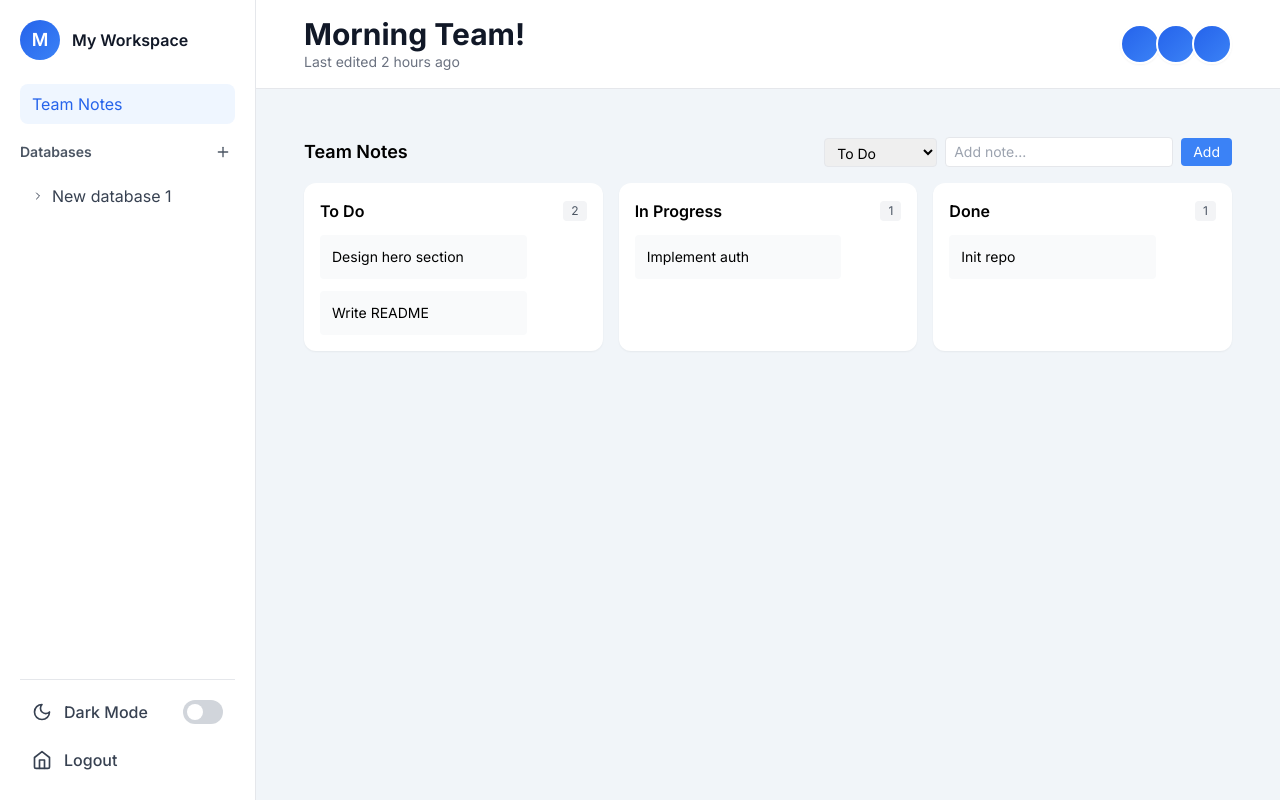
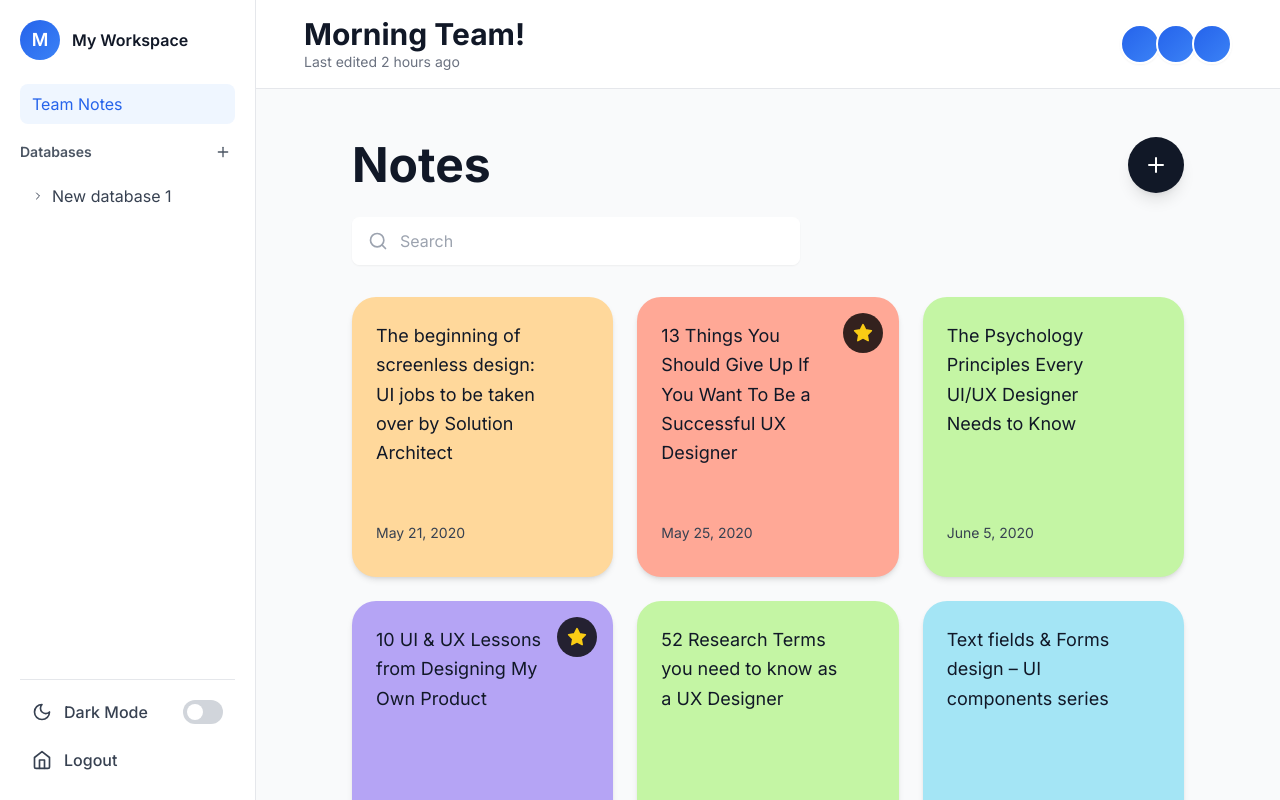
Before and after one commit to rzikydn/Mirov, a React (Vite) app: page /dashboard in a window 1280 px wide. Built offline with nearby package versions, Linux system fonts and the light colour scheme; a web font is replaced by a local one.

Commit message:
revisi fitur team notes

```diff
--- a/src/components/dashboards/TeamNotes.tsx
+++ b/src/components/dashboards/TeamNotes.tsx
@@ -2,239 +2,320 @@
 
 import React, { useState } from 'react';
 import { motion } from 'framer-motion';
-import { Edit3, Trash2 } from 'lucide-react';
+import { Edit3, Trash2, Star, Plus, Search } from 'lucide-react';
 import { Note } from '../../types/database';
 
 interface TeamNotesProps {
   darkMode: boolean;
 }
 
+// Extended Note type with color
+interface ColoredNote extends Note {
+  color: string;
+  favorite?: boolean;
+  date: string;
+}
+
+// Pastel colors like in the image
+const noteColors = [
+  '#FFD89B', // Yellow/Orange
+  '#FFA896', // Coral/Salmon
+  '#C4F5A4', // Light Green
+  '#B5A4F5', // Light Purple
+  '#A4E5F5', // Light Blue
+  '#FFB8D1', // Light Pink
+];
+
 const TeamNotes: React.FC<TeamNotesProps> = ({ darkMode }) => {
-  const [todo, setTodo] = useState<Note[]>([
-    { id: 't1', text: 'Design hero section' },
-    { id: 't2', text: 'Write README' },
+  const [notes, setNotes] = useState<ColoredNote[]>([
+    {
+      id: '1',
+      text: 'The beginning of screenless design: UI jobs to be taken over by Solution Architect',
+      color: '#FFD89B',
+      date: 'May 21, 2020',
+      favorite: false
+    },
+    {
+      id: '2',
+      text: '13 Things You Should Give Up If You Want To Be a Successful UX Designer',
+      color: '#FFA896',
+      date: 'May 25, 2020',
+      favorite: true
+    },
+    {
+      id: '3',
+      text: 'The Psychology Principles Every UI/UX Designer Needs to Know',
+      color: '#C4F5A4',
+      date: 'June 5, 2020',
+      favorite: false
+    },
+    {
+      id: '4',
+      text: '10 UI & UX Lessons from Designing My Own Product',
+      color: '#B5A4F5',
+      date: 'June 12, 2020',
+      favorite: true
+    },
+    {
+      id: '5',
+      text: '52 Research Terms you need to know as a UX Designer',
+      color: '#C4F5A4',
+      date: 'June 18, 2020',
+      favorite: false
+    },
+    {
+      id: '6',
+      text: 'Text fields & Forms design – UI components series',
+      color: '#A4E5F5',
+      date: 'June 22, 2020',
+      favorite: false
+    },
   ]);
-  const [inProgress, setInProgress] = useState<Note[]>([
-    { id: 'p1', text: 'Implement auth' }
-  ]);
-  const [done, setDone] = useState<Note[]>([
-    { id: 'd1', text: 'Init repo' }
-  ]);
-  const [newNote, setNewNote] = useState('');
-  const [selectedColumn, setSelectedColumn] = useState<'todo' | 'inProgress' | 'done'>('todo');
 
-  const [editingId, setEditingId] = useState<string | null>(null);
-  const [editingColumn, setEditingColumn] = useState<'todo' | 'inProgress' | 'done' | null>(null);
-  const [editingText, setEditingText] = useState('');
+  const [searchQuery, setSearchQuery] = useState('');
+  const [showAddModal, setShowAddModal] = useState(false);
+  const [newNoteText, setNewNoteText] = useState('');
+  const [selectedColor, setSelectedColor] = useState(noteColors[0]);
+  const [editingNote, setEditingNote] = useState<ColoredNote | null>(null);
 
   const addNote = () => {
-    if (!newNote.trim()) return;
-    const note = { id: `n-${Date.now()}`, text: newNote.trim() };
-    if (selectedColumn === 'todo') setTodo((s) => [note, ...s]);
-    if (selectedColumn === 'inProgress') setInProgress((s) => [note, ...s]);
-    if (selectedColumn === 'done') setDone((s) => [note, ...s]);
-    setNewNote('');
+    if (!newNoteText.trim()) return;
+
+    const newNote: ColoredNote = {
+      id: `note-${Date.now()}`,
+      text: newNoteText.trim(),
+      color: selectedColor,
+      date: new Date().toLocaleDateString('en-US', { month: 'short', day: 'numeric', year: 'numeric' }),
+      favorite: false
+    };
+
+    setNotes([newNote, ...notes]);
+    setNewNoteText('');
+    setShowAddModal(false);
+    setSelectedColor(noteColors[0]);
   };
 
-  const startEdit = (col: 'todo' | 'inProgress' | 'done', id: string, currentText: string) => {
-    setEditingId(id);
-    setEditingColumn(col);
-    setEditingText(currentText);
+  const deleteNote = (id: string) => {
+    const confirmed = window.confirm('Delete this note?');
+    if (!confirmed) return;
+    setNotes(notes.filter(n => n.id !== id));
   };
 
-  const cancelEdit = () => {
-    setEditingId(null);
-    setEditingColumn(null);
-    setEditingText('');
+  const toggleFavorite = (id: string) => {
+    setNotes(notes.map(n =>
+      n.id === id ? { ...n, favorite: !n.favorite } : n
+    ));
+  };
+
+  const startEdit = (note: ColoredNote) => {
+    setEditingNote(note);
+    setNewNoteText(note.text);
+    setSelectedColor(note.color);
+    setShowAddModal(true);
   };
 
   const saveEdit = () => {
-    if (!editingId || !editingColumn) return;
-    const apply = (arr: Note[]) => arr.map((n) => (n.id === editingId ? { ...n, text: editingText.trim() } : n));
-    if (editingColumn === 'todo') setTodo((s) => apply(s));
-    if (editingColumn === 'inProgress') setInProgress((s) => apply(s));
-    if (editingColumn === 'done') setDone((s) => apply(s));
-    cancelEdit();
+    if (!editingNote || !newNoteText.trim()) return;
+
+    setNotes(notes.map(n =>
+      n.id === editingNote.id
+        ? { ...n, text: newNoteText.trim(), color: selectedColor }
+        : n
+    ));
+
+    setEditingNote(null);
+    setNewNoteText('');
+    setShowAddModal(false);
+    setSelectedColor(noteColors[0]);
   };
 
-  const handleKeyEdit = (e: React.KeyboardEvent<HTMLInputElement>) => {
-    if (e.key === 'Enter') saveEdit();
-    if (e.key === 'Escape') cancelEdit();
+  const cancelModal = () => {
+    setShowAddModal(false);
+    setEditingNote(null);
+    setNewNoteText('');
+    setSelectedColor(noteColors[0]);
   };
 
-  const deleteNote = (col: 'todo' | 'inProgress' | 'done', id: string) => {
-    const confirmed = window.confirm('Delete this note?');
-    if (!confirmed) return;
-    if (col === 'todo') setTodo((s) => s.filter((n) => n.id !== id));
-    if (col === 'inProgress') setInProgress((s) => s.filter((n) => n.id !== id));
-    if (col === 'done') setDone((s) => s.filter((n) => n.id !== id));
-    if (editingId === id) cancelEdit();
-  };
+  const filteredNotes = notes.filter(note =>
+    note.text.toLowerCase().includes(searchQuery.toLowerCase())
+  );
 
-  const renderNote = (col: 'todo' | 'inProgress' | 'done', n: Note) => {
-    const isEditing = editingId === n.id && editingColumn === col;
-    return (
-      <div key={n.id} className="group relative p-0">
-        <div className="flex items-start justify-between">
-          <div className="flex-1">
-            {isEditing ? (
-              <div className="flex items-center gap-2">
-                <input
-                  value={editingText}
-                  onChange={(e) => setEditingText(e.target.value)}
-                  onKeyDown={handleKeyEdit}
-                  autoFocus
-                  className={`w-full border px-2 py-1 rounded text-sm focus:outline-none ${
-                    darkMode ? 'bg-gray-700 border-gray-600 text-white' : ''
-                  }`}
+  return (
+    <motion.div
+      initial={{ opacity: 0 }}
+      animate={{ opacity: 1 }}
+      className={`h-full overflow-auto ${darkMode ? 'bg-[#191919]' : 'bg-gray-50'}`}
+    >
+      <div className="px-8 sm:px-12 lg:px-24 py-12">
+        {/* Header */}
+        <div className="mb-8">
+          <div className="flex items-center justify-between mb-6">
+            <h1 className={`text-5xl font-bold ${darkMode ? 'text-white' : 'text-gray-900'}`}>
+              Notes
+            </h1>
+
+            {/* Add Button */}
+            <button
+              onClick={() => setShowAddModal(true)}
+              className="w-14 h-14 rounded-full bg-gray-900 hover:bg-gray-800 text-white flex items-center justify-center shadow-lg transition-all hover:scale-105"
+              title="Add new note"
+            >
+              <Plus className="w-6 h-6" />
+            </button>
+          </div>
+
+          {/* Search Bar */}
+          <div className={`relative max-w-md ${darkMode ? 'bg-gray-800' : 'bg-white'} rounded-lg shadow-sm`}>
+            <Search className={`absolute left-4 top-1/2 -translate-y-1/2 w-5 h-5 ${darkMode ? 'text-gray-500' : 'text-gray-400'}`} />
+            <input
+              type="text"
+              value={searchQuery}
+              onChange={(e) => setSearchQuery(e.target.value)}
+              placeholder="Search"
+              className={`w-full pl-12 pr-4 py-3 rounded-lg ${
+                darkMode
+                  ? 'bg-gray-800 text-white placeholder-gray-500'
+                  : 'bg-white text-gray-900 placeholder-gray-400'
+              } border-0 focus:outline-none focus:ring-2 focus:ring-blue-500`}
+            />
+          </div>
+        </div>
+
+        {/* Notes Grid */}
+        <div className="grid grid-cols-1 sm:grid-cols-2 lg:grid-cols-3 gap-6">
+          {filteredNotes.map((note) => (
+            <motion.div
+              key={note.id}
+              initial={{ opacity: 0, y: 20 }}
+              animate={{ opacity: 1, y: 0 }}
+              className="group relative rounded-3xl p-6 shadow-md hover:shadow-xl transition-all duration-300 min-h-[280px] flex flex-col"
+              style={{ backgroundColor: note.color }}
+            >
+              {/* Favorite Star */}
+              <button
+                onClick={() => toggleFavorite(note.id)}
+                className={`absolute top-4 right-4 w-10 h-10 rounded-full bg-black/80 flex items-center justify-center transition-all ${
+                  note.favorite ? 'opacity-100' : 'opacity-0 group-hover:opacity-100'
+                }`}
+              >
+                <Star
+                  className={`w-5 h-5 ${note.favorite ? 'fill-yellow-400 text-yellow-400' : 'text-white'}`}
                 />
+              </button>
+
+              {/* Note Text */}
+              <p className="text-gray-900 text-lg leading-relaxed flex-1 pr-8">
+                {note.text}
+              </p>
+
+              {/* Bottom Section */}
+              <div className="flex items-center justify-between mt-6">
+                <span className="text-gray-700 text-sm">
+                  {note.date}
+                </span>
+
+                {/* Edit Button */}
                 <button
-                  onClick={saveEdit}
-                  className="text-sm px-2 py-1 bg-blue-500 text-white rounded"
-                  aria-label="Save note"
+                  onClick={() => startEdit(note)}
+                  className="w-10 h-10 rounded-full bg-black/80 hover:bg-black flex items-center justify-center transition-all opacity-0 group-hover:opacity-100"
                 >
-                  Save
-                </button>
-                <button
-                  onClick={cancelEdit}
-                  className={`text-sm px-2 py-1 border rounded ${
-                    darkMode ? 'border-gray-600 hover:bg-gray-700' : ''
-                  }`}
-                  aria-label="Cancel edit"
-                >
-                  Cancel
+                  <Edit3 className="w-4 h-4 text-white" />
                 </button>
               </div>
-            ) : (
-              <div className={`p-3 rounded text-sm break-words ${
-                darkMode ? 'bg-gray-700 text-gray-100' : 'bg-gray-50'
-              }`}>
-                {n.text}
-              </div>
-            )}
-          </div>
 
-          {!isEditing && (
-            <div className="ml-2 opacity-0 group-hover:opacity-100 transition-opacity flex items-center gap-1">
+              {/* Delete Button - Top Left on Hover */}
               <button
-                onClick={() => startEdit(col, n.id, n.text)}
-                title="Edit note"
-                className={`p-1 rounded ${darkMode ? 'hover:bg-gray-600' : 'hover:bg-gray-100'}`}
-                aria-label="Edit note"
+                onClick={() => deleteNote(note.id)}
+                className="absolute top-4 left-4 w-10 h-10 rounded-full bg-red-500/90 hover:bg-red-600 flex items-center justify-center transition-all opacity-0 group-hover:opacity-100"
               >
-                <Edit3 className={`w-4 h-4 ${darkMode ? 'text-gray-400' : 'text-gray-600'}`} />
+                <Trash2 className="w-4 h-4 text-white" />
               </button>
-              <button
-                onClick={() => deleteNote(col, n.id)}
-                title="Delete note"
-                className="p-1 rounded hover:bg-red-100"
-                aria-label="Delete note"
-              >
-                <Trash2 className="w-4 h-4 text-red-500" />
-              </button>
-            </div>
-          )}
+            </motion.div>
+          ))}
         </div>
 
-        {!isEditing && (
-          <div className={`absolute right-0 -top-5 opacity-0 group-hover:opacity-100 transition-opacity text-xs ${
-            darkMode ? 'text-gray-400' : 'text-gray-500'
-          }`}>
-            Edit Notes
+        {/* Empty State */}
+        {filteredNotes.length === 0 && (
+          <div className="text-center py-12">
+            <p className={`text-lg ${darkMode ? 'text-gray-400' : 'text-gray-500'}`}>
+              {searchQuery ? 'No notes found' : 'No notes yet. Click the + button to add one!'}
+            </p>
           </div>
         )}
       </div>
-    );
-  };
 
-  return (
-    <motion.div className="p-4 sm:p-6 lg:p-12 overflow-auto flex-1">
-      <div className="flex items-center justify-between mb-4">
-        <h3 className={`text-lg font-semibold ${darkMode ? 'text-white' : ''}`}>Team Notes</h3>
-        <div className="flex items-center gap-2">
-          <select
-            value={selectedColumn}
-            onChange={(e) => setSelectedColumn(e.target.value as any)}
-            className={`border rounded px-2 py-1 text-sm ${
-              darkMode ? 'bg-gray-700 border-gray-600 text-white' : ''
-            }`}
+      {/* Add/Edit Modal */}
+      {showAddModal && (
+        <div className="fixed inset-0 bg-black/50 flex items-center justify-center z-50 p-4">
+          <motion.div
+            initial={{ opacity: 0, scale: 0.9 }}
+            animate={{ opacity: 1, scale: 1 }}
+            className={`${
+              darkMode ? 'bg-gray-800' : 'bg-white'
+            } rounded-2xl p-6 w-full max-w-lg shadow-2xl`}
           >
-            <option value="todo">To Do</option>
-            <option value="inProgress">In Progress</option>
-            <option value="done">Done</option>
-          </select>
-          <input
-            value={newNote}
-            onChange={(e) => setNewNote(e.target.value)}
-            placeholder="Add note..."
-            className={`border rounded px-2 py-1 text-sm ${
-              darkMode ? 'bg-gray-700 border-gray-600 text-white placeholder-gray-400' : ''
-            }`}
-            onKeyDown={(e) => {
-              if (e.key === 'Enter') addNote();
-            }}
-          />
-          <button onClick={addNote} className="px-3 py-1 bg-blue-500 text-white rounded text-sm">
-            Add
-          </button>
+            <h3 className={`text-2xl font-bold mb-4 ${darkMode ? 'text-white' : 'text-gray-900'}`}>
+              {editingNote ? 'Edit Note' : 'Add New Note'}
+            </h3>
+
+            {/* Note Text Input */}
+            <textarea
+              value={newNoteText}
+              onChange={(e) => setNewNoteText(e.target.value)}
+              placeholder="Write your note here..."
+              autoFocus
+              rows={6}
+              className={`w-full px-4 py-3 rounded-lg border ${
+                darkMode
+                  ? 'bg-gray-700 border-gray-600 text-white placeholder-gray-400'
+                  : 'bg-gray-50 border-gray-200 text-gray-900 placeholder-gray-500'
+              } focus:outline-none focus:ring-2 focus:ring-blue-500 resize-none`}
+            />
+
+            {/* Color Picker */}
+            <div className="mt-4">
+              <label className={`block text-sm font-medium mb-2 ${darkMode ? 'text-gray-300' : 'text-gray-700'}`}>
+                Choose Color
+              </label>
+              <div className="flex gap-3">
+                {noteColors.map((color) => (
+                  <button
+                    key={color}
+                    onClick={() => setSelectedColor(color)}
+                    className={`w-10 h-10 rounded-full transition-all ${
+                      selectedColor === color
+                        ? 'ring-4 ring-blue-500 scale-110'
+                        : 'hover:scale-105'
+                    }`}
+                    style={{ backgroundColor: color }}
+                  />
+                ))}
+              </div>
+            </div>
+
+            {/* Action Buttons */}
+            <div className="flex gap-3 mt-6">
+              <button
+                onClick={editingNote ? saveEdit : addNote}
+                disabled={!newNoteText.trim()}
+                className="flex-1 px-4 py-3 bg-blue-600 hover:bg-blue-700 disabled:bg-gray-400 disabled:cursor-not-allowed text-white rounded-lg font-medium transition-colors"
+              >
+                {editingNote ? 'Save Changes' : 'Add Note'}
+              </button>
+              <button
+                onClick={cancelModal}
+                className={`flex-1 px-4 py-3 rounded-lg font-medium transition-colors ${
+                  darkMode
+                    ? 'bg-gray-700 hover:bg-gray-600 text-white'
+                    : 'bg-gray-200 hover:bg-gray-300 text-gray-900'
+                }`}
+              >
+                Cancel
+              </button>
+            </div>
+          </motion.div>
         </div>
-      </div>
-
-      <div className="grid grid-cols-1 sm:grid-cols-2 lg:grid-cols-3 gap-4">
-        <div className={`${darkMode ? 'bg-gray-800' : 'bg-white'} rounded-xl p-4 shadow-sm min-h-[120px]`}>
-          <div className="flex items-center justify-between mb-3">
-            <h4 className={`font-semibold ${darkMode ? 'text-white' : ''}`}>To Do</h4>
-            <span className={`text-xs px-2 py-0.5 rounded ${
-              darkMode ? 'text-gray-300 bg-gray-700' : 'text-gray-600 bg-gray-100'
-            }`}>
-              {todo.length}
-            </span>
-          </div>
-          <div className="space-y-3">
-            {todo.map((n) => (
-              <div key={n.id} className="group">
-                {renderNote('todo', n)}
-              </div>
-            ))}
-          </div>
-        </div>
-
-        <div className={`${darkMode ? 'bg-gray-800' : 'bg-white'} rounded-xl p-4 shadow-sm min-h-[120px]`}>
-          <div className="flex items-center justify-between mb-3">
-            <h4 className={`font-semibold ${darkMode ? 'text-white' : ''}`}>In Progress</h4>
-            <span className={`text-xs px-2 py-0.5 rounded ${
-              darkMode ? 'text-gray-300 bg-gray-700' : 'text-gray-600 bg-gray-100'
-            }`}>
-              {inProgress.length}
-            </span>
-          </div>
-          <div className="space-y-3">
-            {inProgress.map((n) => (
-              <div key={n.id} className="group">
-                {renderNote('inProgress', n)}
-              </div>
-            ))}
-          </div>
-        </div>
-
-        <div className={`${darkMode ? 'bg-gray-800' : 'bg-white'} rounded-xl p-4 shadow-sm min-h-[120px]`}>
-          <div className="flex items-center justify-between mb-3">
-            <h4 className={`font-semibold ${darkMode ? 'text-white' : ''}`}>Done</h4>
-            <span className={`text-xs px-2 py-0.5 rounded ${
-              darkMode ? 'text-gray-300 bg-gray-700' : 'text-gray-600 bg-gray-100'
-            }`}>
-              {done.length}
-            </span>
-          </div>
-          <div className="space-y-3">
-            {done.map((n) => (
-              <div key={n.id} className="group">
-                {renderNote('done', n)}
-              </div>
-            ))}
-          </div>
-        </div>
-      </div>
+      )}
     </motion.div>
   );
 };
--- a/src/types/database.ts
+++ b/src/types/database.ts
@@ -19,6 +19,9 @@ export interface Column {
 export interface Database {
   id: string;
   name: string;
+  icon?: string; // ✨ Added for emoji icon
+  cover?: string; // ✨ Added for cover image URL
+  description?: string; // ✨ Added for database description
   rows: DatabaseRow[];
   columns: Column[];
 }
@@ -31,4 +34,7 @@ export interface MenuItem {
 export type Note = {
   id: string;
   text: string;
+  color?: string; // ✨ Added for note card background color
+  date?: string; // ✨ Added for note creation/edit date
+  favorite?: boolean; // ✨ Added for favorite/starred notes
 };
```
Also changed, not shown: src/components/dashboards/DatabaseTable.tsx (+16 -0 lines).
